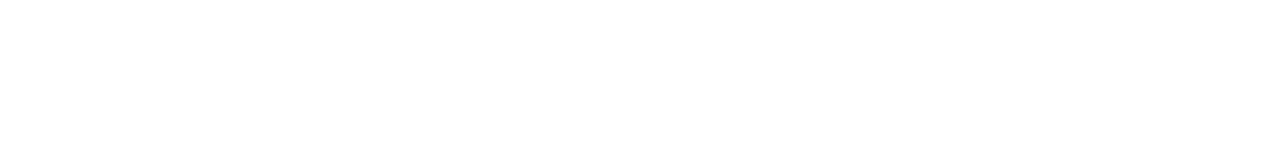
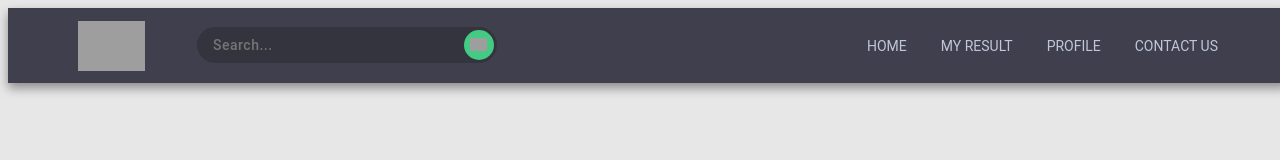
Before and after one commit to mehulrajdev/Js-1, a plain HTML site: page index.html in a window 1280 px wide. Drawn offline with Linux system fonts and the light colour scheme; grey boxes are pictures that could not be loaded.

Commit message:
modified index.html

```diff
--- a/index.html
+++ b/index.html
@@ -6,6 +6,40 @@
     <meta name="viewport" content="width=device-width, initial-scale=1.0" />
     <title>JS Intro</title>
   </head>
+  <link href="style.css" rel="stylesheet" type="text/css">
   <script src="app.js"></script>
-  <body></body>
+  <body>
+
+
+    <div style="position: fixed; z-index: 9999;" class="container navbar__container">
+        <nav class="navbar__flex">
+          <div class="navbar__left">
+            <span class="navbar__hamburger"></span>
+            <form class="navbar__search">
+              <div class="navbar__inputwithicon">
+                <input type="text" name="" class="navbar__input" placeholder="Search...">
+                <input type="submit" name="" class="navbar__button" value="">
+              </div>
+            </form>
+          </div>
+          <div class="navbar__right">
+            <label for="navbarToggler" class="navbar__toggler__label">
+            <span class="navbar__hamberger"></span>
+            <span>Menu</span></label>
+            <input type="checkbox" name="" class="navbar__toggler__input" id="navbarToggler">
+            <ul class="navbar__links">
+              <li><a href="#">HOME</a></li>
+               <li><a href="#">MY RESULT</a></li>
+              <li><a href="#">PROFILE</a>
+                <ul class="navbar__sublinks">
+                  <li><a href="#">Logout</a></li>   <li><a href="#">Edit</a></li>
+                </ul>
+              </li>
+              <li><a href="#">CONTACT US</a>
+              </li>
+            </ul>
+          </div>
+        </nav>
+      </div>
+  </body>
 </html>
--- /dev/null
+++ b/style.css
@@ -0,0 +1,183 @@
+* {
+    box-sizing: border-box;
+    -webkit-tap-highlight-color: transparent;
+  }
+
+  body {
+    font-family: Roboto, sans-serif;
+    font-size: 16px;
+    background-color: #e7e7e7;
+  }
+
+  .container {
+    width: 100%;
+  }
+
+  .navbar__container {
+    display: block;
+    background-color: #3f3f4d;
+    padding: 0 15px;
+    box-shadow: 0 5px 10px rgba(0, 0, 0, 0.4);
+  }
+  .navbar__flex {
+    position: relative;
+    width: 100%;
+    max-width: 1140px;
+    min-height: 75px;
+    margin-left: auto;
+    margin-right: auto;
+    display: -webkit-box;
+    display: flex;
+    -webkit-box-pack: justify;
+            justify-content: space-between;
+    -webkit-box-align: center;
+            align-items: center;
+  }
+  .navbar__left, .navbar__right {
+    -webkit-box-flex: 1;
+            flex: 1 1 50%;
+  }
+  .navbar__hamburger {
+    display: inline-block;
+    width: 100px;
+    height: 50px;
+    background: #3f3f4d url(https://photos.angel.co/startups/i/7570607-c091f128c89162c8e32e55ba54a17a73-medium_jpg.jpg?buster=1584640398) no-repeat;
+    background-size: contain;
+    margin-right: 15px;
+    vertical-align: middle;
+  }
+  .navbar__search {
+    display: inline-block;
+  }
+  .navbar__inputwithicon {
+    position: relative;
+    width: 300px;
+  }
+  .navbar__input {
+    background-color: #34343f;
+    border: 1px solid #34343f;
+    width: 100%;
+    height: 36px;
+    border-radius: 18px;
+    outline: none;
+    padding: 0 30px 0 15px;
+    font-family: Roboto, sans-serif;
+    font-size: 14px;
+    font-weight: 500;
+    color: #c0c7da;
+    letter-spacing: .5px;
+    word-spacing: 1px;
+  }
+  .navbar__input:focus {
+    border-color: white;
+  }
+  .navbar__button {
+    position: absolute;
+    top: 3px;
+    right: 3px;
+    height: 30px;
+    width: 30px;
+    border-radius: 50%;
+    outline: none;
+    border: none;
+    background: #43cb83 url("https://res.cloudinary.com/ajayrawat/image/upload/v1508734484/search_icon_pr2sma.svg") no-repeat;
+    background-size: 17px;
+    background-position: center;
+    cursor: pointer;
+    -webkit-transform: translate(0, 0);
+            transform: translate(0, 0);
+    -webkit-transition: background-color .2s linear;
+    transition: background-color .2s linear;
+    will-change: background-color;
+  }
+  .navbar__button:hover, .navbar__button:focus {
+    background-color: #32b46f;
+  }
+  .navbar__button:active {
+    background-color: #2fac6a;
+    -webkit-transform: translateY(1px);
+            transform: translateY(1px);
+  }
+  .navbar__toggler {
+    display: none;
+  }
+  .navbar__links {
+    list-style: none;
+    padding: 0;
+    margin: 0;
+    float: right;
+  }
+  .navbar__links li {
+    position: relative;
+    display: inline-block;
+  }
+  .navbar__links li:not(:last-child) a {
+    padding: 0 15px;
+  }
+  .navbar__links li:last-child a {
+    padding: 0 0 0 15px;
+  }
+  .navbar__links li a {
+    display: block;
+    color: #c0c7da;
+    text-decoration: none;
+    font-family: inherit;
+    font-size: 14px;
+    -webkit-transition: color 200ms linear;
+    transition: color 200ms linear;
+    will-change: color;
+  }
+  .navbar__links li a:hover, .navbar__links li a:hover {
+    color: white;
+  }
+  .navbar__hamberger {
+    /*display: none;*/
+    display: inline-block;
+    width: 13px;
+    height: 13px;
+    vertical-align: middle;
+  }
+  .navbar__toggler__label {
+    display: none;
+    font-family: inherit;
+    font-size: 16px;
+    color: white;
+    text-align: right;
+    -webkit-user-select: none;
+       -moz-user-select: none;
+        -ms-user-select: none;
+            user-select: none;
+    cursor: pointer;
+  }
+  .navbar__toggler__input {
+    -webkit-appearance: none;
+       -moz-appearance: none;
+            appearance: none;
+  }
+  .navbar__sublinks {
+    display: none;
+    position: absolute;
+    width: 175px;
+    height: auto;
+    top: 100%;
+    left: 0;
+    margin: 0;
+    padding: 0;
+    background-color: #3f3f4d;
+    box-shadow: 3px 5px rgba(0, 0, 0, 0.2);
+  }
+  .navbar__sublinks li {
+    width: 100%;
+    display: block;
+    white-space: nowrap;
+  }
+  .navbar__sublinks li:first-child {
+    margin-top: 20px;
+  }
+  .navbar__sublinks li a {
+    display: block;
+    padding: 5px 15px 15px !important;
+  }
+  .navbar__links li:hover .navbar__sublinks {
+    display: block;
+  }
```
